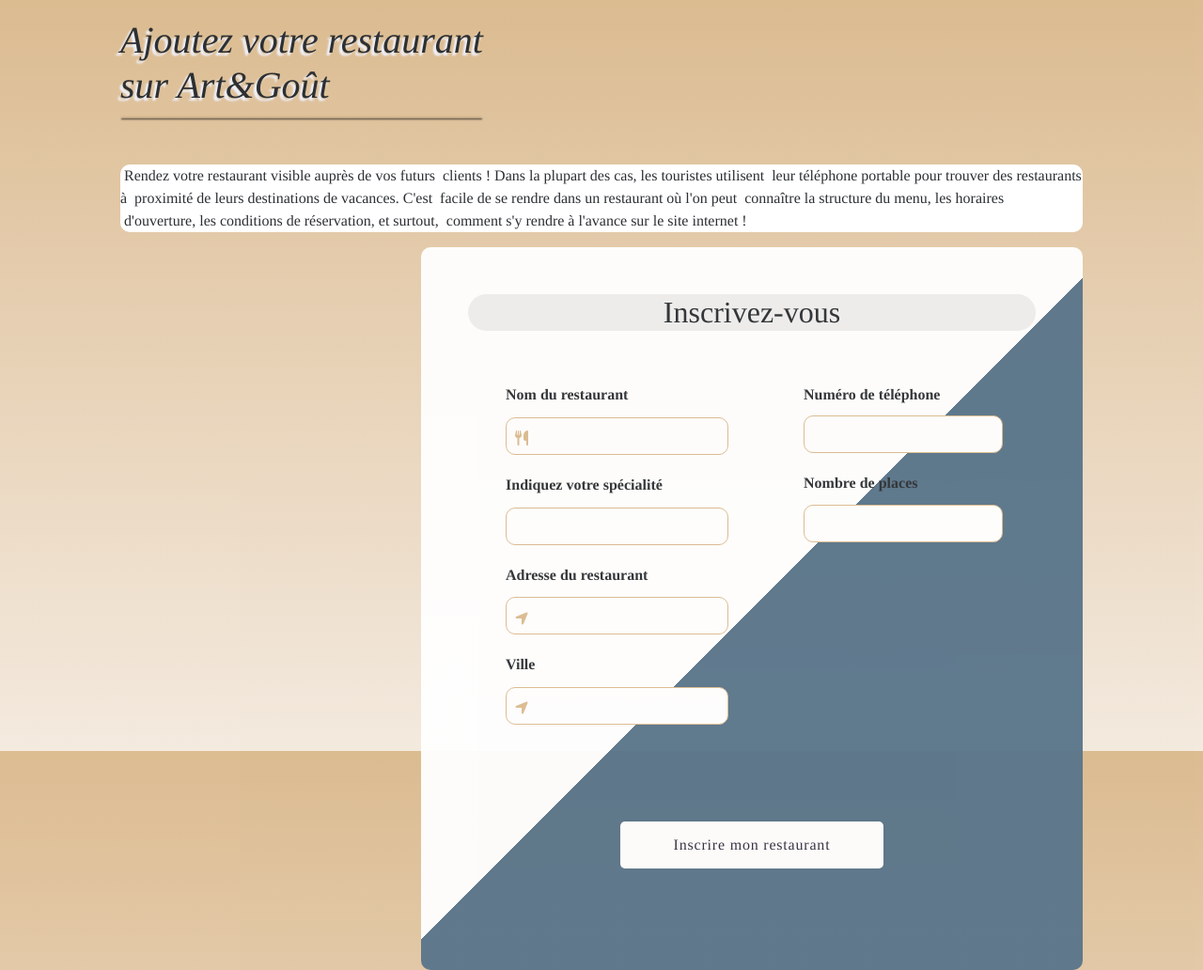
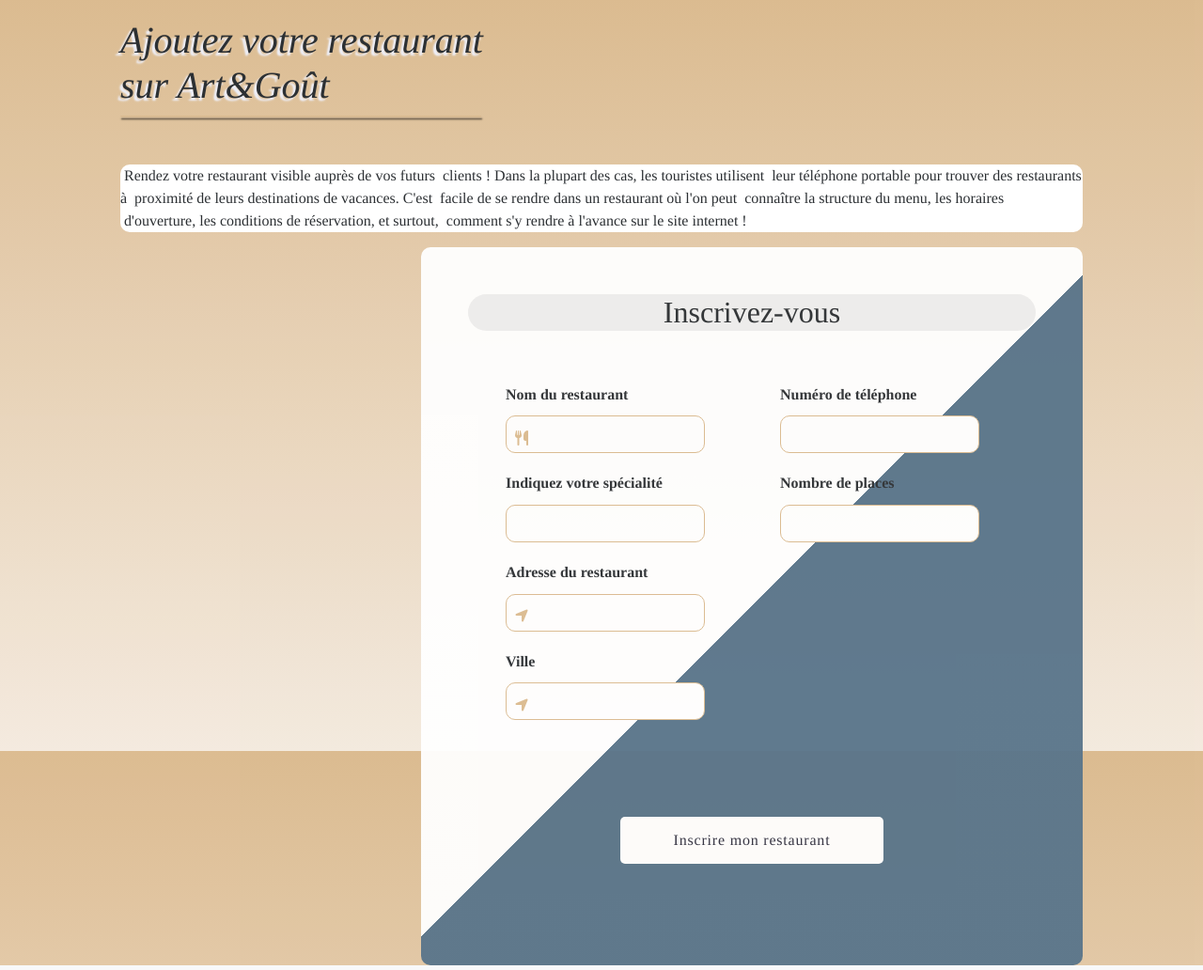
Before and after one commit to uvsq22109110/AWS, a Node server app: page /add-resto in a window 1280 px wide. Shown: the part 67-1099 px from the top of the page at 94% size. Run offline with Node 20, Linux system fonts and the light colour scheme; some libraries are stand-ins or nearby versions.

Commit message:
Le bon css des pages

```diff
--- a/API/public/css/ajout_resto.css
+++ b/API/public/css/ajout_resto.css
@@ -156,7 +156,7 @@ form .corps-du-formulaire .boites{
 form .corps-du-formulaire .Partiegauche .boites input{
 
 	margin-top: 5%;
-	padding: 7px 5px 7px 30px;
+	padding: 7px 5px 7px 5px;
 	border: 1px solid #DAB88B;
 	outline-color: black;
 	border-radius: 10px;
```
